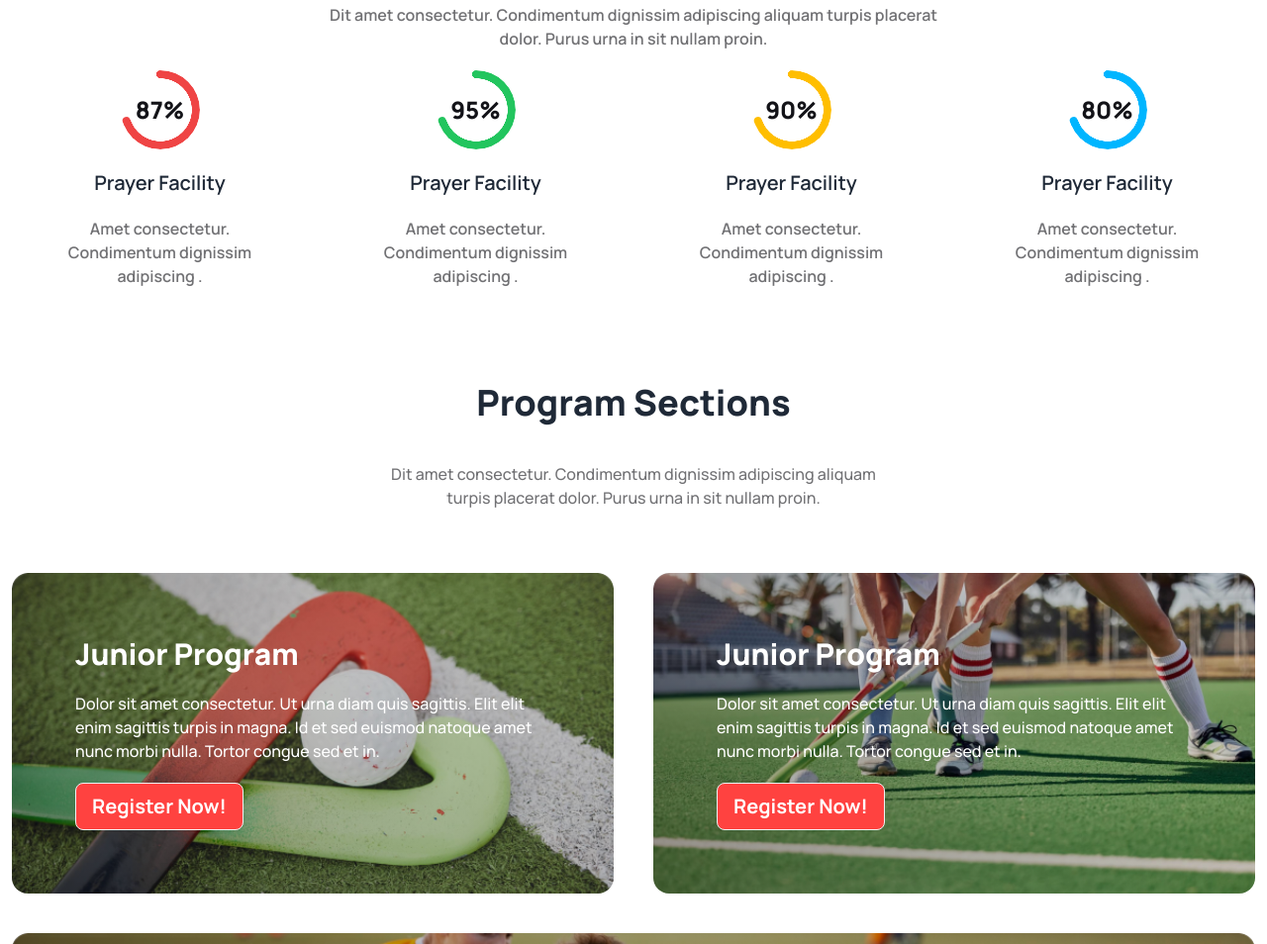
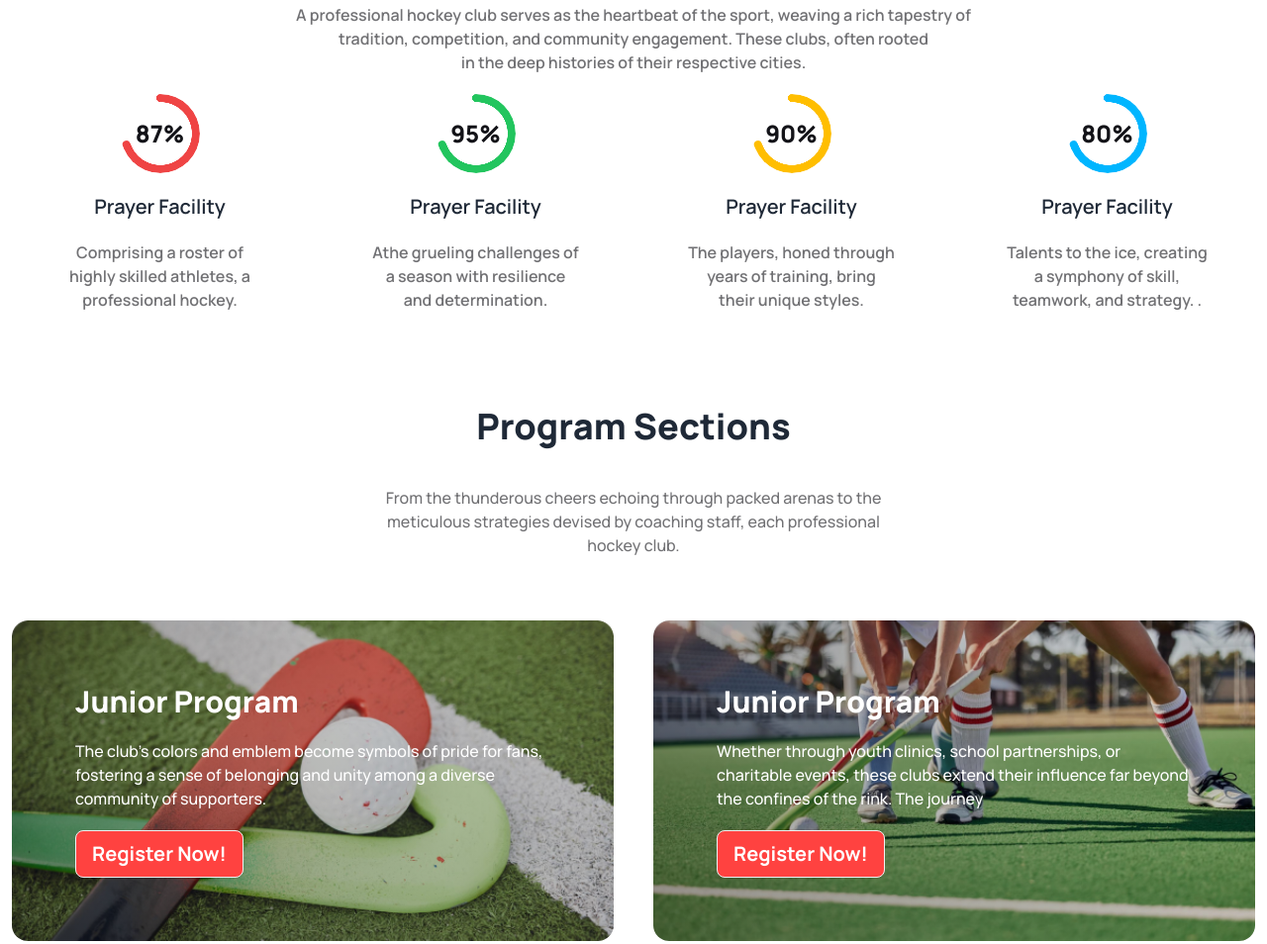
Before and after one commit to Afnansayed/assignment-three-hockey, a plain HTML site: page index.html in a window 1280 px wide. Shown: the part 829-1783 px from the top of the page at 99% size. Drawn offline with nearby package versions, Linux system fonts and the light colour scheme.

Commit message:
added last changes

```diff
--- a/index.html
+++ b/index.html
@@ -97,9 +97,8 @@
             <div class="lg:absolute right-10 bottom-10 lg:w-2/4">
                 <div class="bg-black p-5 lg:p-10  rounded-2xl space-y-5">
                     <h2 class="text-color_3 text-2xl font-extrabold">Meet all the heroes from the field</h2>
-                    <p class="font-medium text-color_3">Dit amet consectetur. Condimentum dignissim adipiscing aliquam
-                        turpis
-                        placerat dolor. Purus urna in sit nullam proin. </p>
+                    <p class="font-medium text-color_3">
+                        One of the most celebrated and iconic figures in the world of hockey, Mykel Hokins . </p>
                 </div>
             </div>
         </div>
@@ -109,8 +108,10 @@
             <div class="space-y-5 text-center">
                 <h2 class="text-2xl lg:text-4xl font-extrabold">Professional Hockeys Club</h2>
                 <p class="text-color_4 font-[600]">
-                    Dit amet consectetur. Condimentum dignissim adipiscing aliquam turpis placerat <br>dolor. Purus urna
-                    in sit nullam proin.
+                    A professional hockey club serves as the heartbeat of the sport, weaving a rich tapestry of <br>
+                    tradition, competition, and community engagement. These clubs, often rooted <br> in the deep
+                    histories of
+                    their respective cities.
                 </p>
 
                 <div class="grid grid-cols-1 lg:grid-cols-4 gap-5">
@@ -122,8 +123,8 @@
                         </div>
                         <div class="space-y-5 text-center">
                             <h4 class="text-xl font-[600]">Prayer Facility</h4>
-                            <p class="text-color_4 font-[600] w-[70%] mx-auto">Amet consectetur. Condimentum dignissim
-                                adipiscing .</p>
+                            <p class="text-color_4 font-[600] w-[70%] mx-auto">Comprising a roster of highly skilled
+                                athletes, a professional hockey.</p>
                         </div>
                     </div>
                     <!-- progress 2 -->
@@ -134,8 +135,8 @@
                         </div>
                         <div class="space-y-5 text-center">
                             <h4 class="text-xl font-[600]">Prayer Facility</h4>
-                            <p class="text-color_4 font-[600] w-[70%] mx-auto">Amet consectetur. Condimentum dignissim
-                                adipiscing .</p>
+                            <p class="text-color_4 font-[600] w-[70%] mx-auto">Athe grueling challenges of a season with
+                                resilience and determination.</p>
                         </div>
                     </div>
                     <!-- progress 3 -->
@@ -146,8 +147,8 @@
                         </div>
                         <div class="space-y-5 text-center">
                             <h4 class="text-xl font-[600]">Prayer Facility</h4>
-                            <p class="text-color_4 font-[600] w-[70%] mx-auto">Amet consectetur. Condimentum dignissim
-                                adipiscing .</p>
+                            <p class="text-color_4 font-[600] w-[70%] mx-auto">The players, honed through years of
+                                training, bring their unique styles.</p>
                         </div>
                     </div>
                     <!-- progress 4 -->
@@ -158,8 +159,8 @@
                         </div>
                         <div class="space-y-5 text-center">
                             <h4 class="text-xl font-[600]">Prayer Facility</h4>
-                            <p class="text-color_4 font-[600] w-[70%] mx-auto">Amet consectetur. Condimentum dignissim
-                                adipiscing .</p>
+                            <p class="text-color_4 font-[600] w-[70%] mx-auto">Talents to the ice, creating a symphony
+                                of skill, teamwork, and strategy. .</p>
                         </div>
                     </div>
                 </div>
@@ -171,9 +172,9 @@
             <div class="space-y-16">
                 <div class="space-y-10">
                     <h2 class="text-4xl font-extrabold text-center">Program Sections</h2>
-                    <p class="font-medium text-color_4 w-[40%] mx-auto text-center">
-                        Dit amet consectetur. Condimentum dignissim adipiscing aliquam turpis placerat dolor. Purus urna
-                        in sit nullam proin.
+                    <p class="font-medium text-color_4 lg:w-[40%] mx-auto text-center">
+                        From the thunderous cheers echoing through packed arenas to the meticulous strategies devised by
+                        coaching staff, each professional hockey club.
                     </p>
                 </div>
                 <div class="grid grid-cols-1 lg:grid-cols-2 gap-10">
@@ -182,9 +183,8 @@
                         class="space-y-5  bg-[linear-gradient(45deg,rgba(0,0,0,0.4),rgba(0,0,0,0.1)),url('./Images/2.png')] bg-no-repeat bg-cover  rounded-2xl p-5 lg:p-16">
                         <h3 class="font-extrabold text-3xl text-color_3">Junior Program</h3>
                         <p class="font-medium text-color_3">
-                            Dolor sit amet consectetur. Ut urna diam quis sagittis. Elit elit
-                            enim sagittis turpis in magna. Id et sed euismod natoque amet nunc morbi nulla. Tortor
-                            congue sed et in.
+                            The club's colors and emblem become symbols of pride for fans, fostering a sense of
+                            belonging and unity among a diverse community of supporters.
                         </p>
                         <button class="btn text-color_3 bg-color_1 broder-0 outline-0 text-xl font-bold">Register
                             Now!</button>
@@ -194,9 +194,9 @@
                         class="space-y-5  bg-[linear-gradient(45deg,rgba(0,0,0,0.4),rgba(0,0,0,0.1)),url('./Images/3.png')] bg-no-repeat bg-cover  rounded-2xl p-5 lg:p-16">
                         <h3 class="font-extrabold text-3xl text-color_3">Junior Program</h3>
                         <p class="font-medium text-color_3">
-                            Dolor sit amet consectetur. Ut urna diam quis sagittis. Elit elit
-                            enim sagittis turpis in magna. Id et sed euismod natoque amet nunc morbi nulla. Tortor
-                            congue sed et in.
+                            Whether through youth clinics, school partnerships, or charitable events, these clubs extend
+                        their influence far beyond the confines of the rink.
+                        The journey
                         </p>
                         <button class="btn text-color_3 bg-color_1 broder-0 outline-0 text-xl font-bold">Register
                             Now!</button>
@@ -206,9 +206,9 @@
                         class="space-y-5  bg-[linear-gradient(45deg,rgba(0,0,0,0.4),rgba(0,0,0,0.1)),url('./Images/4.png')] bg-no-repeat bg-cover  rounded-2xl p-5 lg:p-16 lg:col-span-2">
                         <h3 class="font-extrabold text-3xl text-color_3 lg:mt-20">Junior Program</h3>
                         <p class="font-medium text-color_3 lg:w-[40%]">
-                            Dolor sit amet consectetur. Ut urna diam quis sagittis. Elit elit
-                            enim sagittis turpis in magna. Id et sed euismod natoque amet nunc morbi nulla. Tortor
-                            congue sed et in.
+                            Off the ice, professional hockey clubs are deeply involved in community outreach, charitable
+                            initiatives, and youth development programs. They serve as ambassadors of the sport,
+                            inspiring the next generation.
                         </p>
                         <button class="btn text-color_3 bg-color_1 broder-0 outline-0 text-xl font-bold">Register
                             Now!</button>
@@ -223,8 +223,7 @@
                 <div class="space-y-5">
                     <h2 class="font-extrabold text-4xl text-center">Our New Products</h2>
                     <p class="font-[600] text-color_4 text-center lg:w-[40%] mx-auto">
-                        Dit amet consectetur. Condimentum dignissim adipiscing aliquam turpis placerat dolor. Purus urna
-                        in sit nullam proin.
+                        Introducing our latest innovation, a product that redefines the landscape of Jaket – t-shirt. Meticulously crafted to meet the evolving needs.
                     </p>
                 </div>
                 <div class="grid grid-cols-1 lg:grid-cols-2 gap-6">
@@ -250,7 +249,7 @@
                                     </div>
                                 </div>
                                 <h2 class="text-xl font-extrabold">World Cup Flags Football</h2>
-                                <p class="font-medium">Dolor sit amet consectetur. Ut urna diam <br>quis sagittis. </p>
+                                <p class="font-medium">What sets Jaket apart is its Maykel wear We've .</p>
                                 <div class="flex">
                                     <p class="text-[18px] text-color_1 font-extrabold">Price-$22.00</p>
                                     <p class="font-medium"><i class="fa-solid fa-cart-shopping mr-3"></i> Delivery Fee :
@@ -279,7 +278,7 @@
                                     </div>
                                 </div>
                                 <h2 class="text-xl font-extrabold">World Cup Flags Football</h2>
-                                <p class="font-medium">Dolor sit amet consectetur. Ut urna diam <br>quis sagittis. </p>
+                                <p class="font-medium">This product isn't justa companion that anticipates your needs. </p>
                                 <div class="flex">
                                     <p class="text-[18px] text-color_1 font-extrabold">Price-$22.00</p>
                                     <p class="font-medium"><i class="fa-solid fa-cart-shopping mr-3"></i> Delivery Fee :
@@ -308,7 +307,7 @@
                                     </div>
                                 </div>
                                 <h2 class="text-xl font-extrabold">World Cup Flags Football</h2>
-                                <p class="font-medium">Dolor sit amet consectetur. Ut urna diam <br>quis sagittis. </p>
+                                <p class="font-medium">In addition to its impressive features, is also committed to sustainability. </p>
                                 <div class="flex">
                                     <p class="text-[18px] text-color_1 font-extrabold">Price-$22.00</p>
                                     <p class="font-medium"><i class="fa-solid fa-cart-shopping mr-3"></i> Delivery Fee :
@@ -340,7 +339,7 @@
                                     </div>
                                 </div>
                                 <h2 class="text-xl font-extrabold">World Cup Flags Football</h2>
-                                <p class="font-medium">Dolor sit amet consectetur. Ut urna diam <br>quis sagittis. </p>
+                                <p class="font-medium">We've incorporated eco-friendly materials and energy-efficient environmental . </p>
                                 <div class="flex">
                                     <p class="text-[18px] text-color_1 font-extrabold">Price-$22.00</p>
                                     <p class="font-medium"><i class="fa-solid fa-cart-shopping mr-3"></i> Delivery Fee :
@@ -369,7 +368,7 @@
                                     </div>
                                 </div>
                                 <h2 class="text-xl font-extrabold">World Cup Flags Football</h2>
-                                <p class="font-medium">Dolor sit amet consectetur. Ut urna diam <br>quis sagittis. </p>
+                                <p class="font-medium">we believe in creating products that not only contribute to a greener future. </p>
                                 <div class="flex">
                                     <p class="text-[18px] text-color_1 font-extrabold">Price-$22.00</p>
                                     <p class="font-medium"><i class="fa-solid fa-cart-shopping mr-3"></i> Delivery Fee :
@@ -398,7 +397,7 @@
                                     </div>
                                 </div>
                                 <h2 class="text-xl font-extrabold">World Cup Flags Football</h2>
-                                <p class="font-medium">Dolor sit amet consectetur. Ut urna diam <br>quis sagittis. </p>
+                                <p class="font-medium">Join us on this exciting journey as we introduce to the world. </p>
                                 <div class="flex">
                                     <p class="text-[18px] text-color_1 font-extrabold">Price-$22.00</p>
                                     <p class="font-medium"><i class="fa-solid fa-cart-shopping mr-3"></i> Delivery Fee :
@@ -417,7 +416,7 @@
             <div class="space-y-10">
                 <div class="space-y-5 text-center">
                     <h2 class="text-4xl font-extrabold">Clients Question</h2>
-                    <p class="font-[600] text-color_4">Dit amet consectetur. Condimentum dignissim adipiscing aliquam turpis placerat dolor. Purus urna in sit nullam proin. </p>
+                    <p class="font-[600] text-color_4">We've incorporated eco-friendly materials and energy-efficient technologies <br> to minimize our environmental footprint. As a company dedicated to responsible innovation </p>
                 </div>
                 <div class="flex flex-col lg:flex-row gap-10">
                     <div>
@@ -432,7 +431,7 @@
                                 Our Equipment
                             </div>
                             <div class="collapse-content">
-                              <p>Dolor sit amet consectetur. Ut urna diam quis sagittis. Elit elit enim sagittis turpis in magna.</p>
+                                <p>Gear up for success on the ice with our premium line of hockey equipment designed to elevate your performance and enhance your safety.</p>
                             </div>
                         </div>
                         <hr class="w-[97%] mx-auto">
@@ -443,7 +442,7 @@
                                 Hockey Training
                             </div>
                             <div class="collapse-content">
-                              <p>Dolor sit amet consectetur. Ut urna diam quis sagittis. Elit elit enim sagittis turpis in magna.</p>
+                                <p>At the heart of our lineup are our state-of-the-art hockey sticks, engineered with precision and innovation. Featuring advanced materials and optimized blade technology.</p>
                             </div>
                         </div>
                         <hr class="w-[97%] mx-auto">
@@ -454,7 +453,7 @@
                                 Private Lessons
                             </div>
                             <div class="collapse-content">
-                              <p>Dolor sit amet consectetur. Ut urna diam quis sagittis. Elit elit enim sagittis turpis in magna.</p>
+                                <p>These sticks deliver unmatched power, accuracy, and responsiveness on the ice. Whether you're a sniper looking for the perfect shot.</p>
                             </div>
                         </div>
                         <hr class="w-[97%] mx-auto">
@@ -465,7 +464,7 @@
                                 Ski Touring
                             </div>
                             <div class="collapse-content">
-                              <p>Dolor sit amet consectetur. Ut urna diam quis sagittis. Elit elit enim sagittis turpis in magna.</p>
+                                <p>Safety is paramount in the fast-paced world of hockey, and our protective equipment sets the standard. From helmets with advanced impact </p>
                             </div>
                         </div>
                         <hr class="w-[97%] mx-auto">
@@ -476,7 +475,7 @@
                                 Booking
                             </div>
                             <div class="collapse-content">
-                              <p>Dolor sit amet consectetur. Ut urna diam quis sagittis. Elit elit enim sagittis turpis in magna.</p>
+                                <p>Our gear ensures you can play with confidence, knowing that you're shielded from the intensity of the game. Comfort is not compromised.</p>
                             </div>
                         </div>
                         <hr class="w-[97%] mx-auto">
@@ -487,7 +486,7 @@
                                 Pricings
                             </div>
                             <div class="collapse-content">
-                              <p>Dolor sit amet consectetur. Ut urna diam quis sagittis. Elit elit enim sagittis turpis in magna.</p>
+                                <p>Discover the perfect fit with our comprehensive range of gloves and skates. Our gloves provide a snug grip without sacrificing mobility,.</p>
                             </div>
                         </div>
                         <hr class="w-[97%] mx-auto">
@@ -501,7 +500,7 @@
             <div class="space-y-5 text-center">
                 <h2 class="text-4xl font-extrabold">Get In Touch</h2>
                 <p class="font-[600] text-color_4 lg:w-[40%] mx-auto">
-                    Dit amet consectetur. Condimentum dignissim adipiscing aliquam turpis placerat dolor. Purus urna in sit nullam proin.
+                    For goalies, our specialized equipment offers unparalleled protection and agility. From high-impact chest protectors .
                 </p>
             </div>
             <!-- form grid  -->
@@ -514,39 +513,45 @@
                     </div>
                     <div class="bg-[#fddb5f1a] rounded-2xl p-10">
                         <img src="Images/Group 1171275318.png" alt="">
-                             <p class="text-color_4 mt-10">Phone number</p>
-                             <h4 class="font-extrabold">+018-64598290</h4>
+                        <p class="text-color_4 mt-10">Email</p>
+                        <h4 class="font-extrabold">akdghgdh@.com</h4>
                     </div>
                     <div class="bg-[#629cf31a] rounded-2xl p-10">
                         <img src="Images/Group 1171275321.png" alt="">
-                             <p class="text-color_4 mt-10">Phone number</p>
-                             <h4 class="font-extrabold">+018-64598290</h4>
+                        <p class="text-color_4 mt-10">Location</p>
+                        <h4 class="font-extrabold">Nokonja , Dhaka</h4>
                     </div>
                 </div>
                 <!-- form  -->
                 <div class="grid grid-cols-1 lg:grid-cols-2  lg:col-span-4 gap-10">
                     <div class="space-y-4">
                         <label for="" class="w-[100%] text-2xl font-bold">Your Name</label><br>
-                            <input type="text" placeholder="Enter your full Name" class="w-[100%] p-5 rounded-xl bg-[#13131805] text-[#FFF] broder-0 outline-0" >
+                        <input type="text" placeholder="Enter your full Name"
+                            class="w-[100%] p-5 rounded-xl bg-[#13131805] text-[#FFF] broder-0 outline-0">
                     </div>
                     <div class="space-y-4">
-                            <label for=""class="w-[100%] text-2xl font-bold">Your Email</label><br>
-                            <input type="email" placeholder="Enter your Email" class="w-[100%] p-5 rounded-xl bg-[#13131805] text-[#FFF] broder-0 outline-0">
+                        <label for="" class="w-[100%] text-2xl font-bold">Your Email</label><br>
+                        <input type="email" placeholder="Enter your Email"
+                            class="w-[100%] p-5 rounded-xl bg-[#13131805] text-[#FFF] broder-0 outline-0">
                     </div>
                     <div class="space-y-4">
                         <label for="" class="w-[100%] text-2xl font-bold">Subject</label><br>
-                            <input type="text" placeholder="Enter your Subject" class="w-[100%]  p-5 rounded-xl bg-[#13131805] text-[#FFF] broder-0 outline-0">
+                        <input type="text" placeholder="Enter your Subject"
+                            class="w-[100%]  p-5 rounded-xl bg-[#13131805] text-[#FFF] broder-0 outline-0">
                     </div>
                     <div class="space-y-4">
                         <label for="" class="w-[100%] text-2xl font-bold">Phone Number</label><br>
-                            <input type="text" placeholder="Enter your Phone number" class="w-[100%]  p-5 rounded-xl bg-[#13131805] text-[#FFF] broder-0 outline-0">
+                        <input type="text" placeholder="Enter your Phone number"
+                            class="w-[100%]  p-5 rounded-xl bg-[#13131805] text-[#FFF] broder-0 outline-0">
                     </div>
                     <div class="lg:col-span-2 space-y-4">
                         <label for="" class="w-[100%] text-2xl font-bold">Message</label><br>
-                            <textarea name="" id="" cols="4" rows="4" placeholder="Write your message" class="w-[100%] p-5 rounded-xl bg-[#13131805] text-[#FFF] broder-0 outline-0"></textarea>
+                        <textarea name="" id="" cols="4" rows="4" placeholder="Write your message"
+                            class="w-[100%] p-5 rounded-xl bg-[#13131805] text-[#FFF] broder-0 outline-0"></textarea>
                     </div>
                     <div class=" lg:col-span-2">
-                            <button class="w-[100%] bg-color_1 p-5 rounded-xl text-2xl font-bold text-white">Send Message</button>
+                        <button class="w-[100%] bg-color_1 p-5 rounded-xl text-2xl font-bold text-white">Send
+                            Message</button>
                     </div>
                 </div>
             </div>
@@ -570,7 +575,8 @@
                     Get In touch
                 </h2>
                 <p class="font-medium text-[#ffffff99]">
-                        Dit amet consectetur. Condimentum  adipiscing aliquam turpis placerat dolor. Purus urna in sit nullam proin.
+                    Dit amet consectetur. Condimentum adipiscing aliquam turpis placerat dolor. Purus urna in sit nullam
+                    proin.
                 </p>
                 <div class="flex items-center gap-5">
                     <i class="fa-solid fa-envelope text-color_1"></i>
@@ -603,7 +609,7 @@
                 </div>
 
             </div>
-                <div class="flex justify-center lg:justify-start" >
+            <div class="flex justify-center lg:justify-start">
 
                 <div class="text-[#ffffff99] flex flex-col space-y-7">
                     <h3 class="font-bold text-white text-xl">Company</h3>
```
Lines whose indentation alone changed are shown as unchanged.
